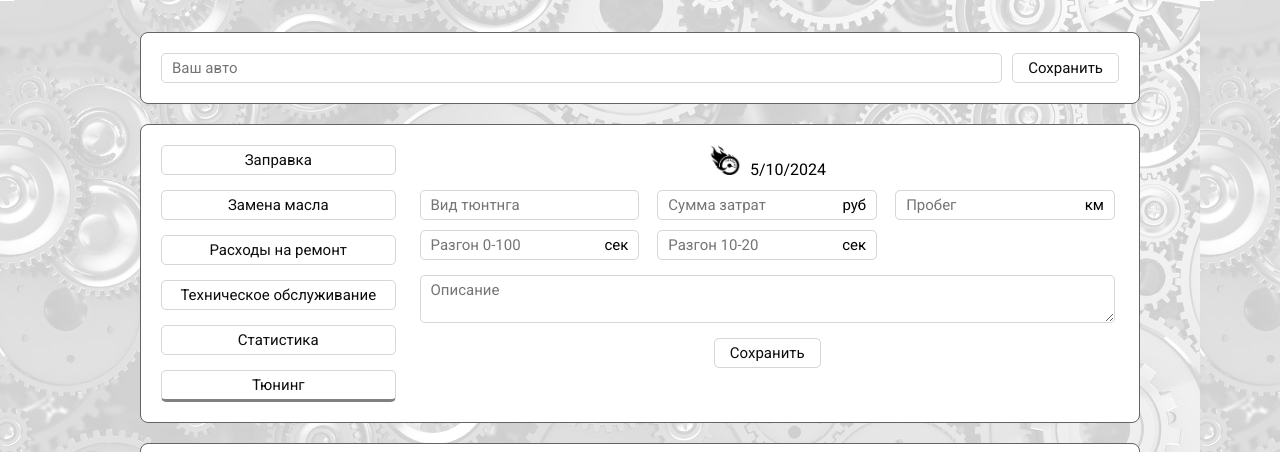
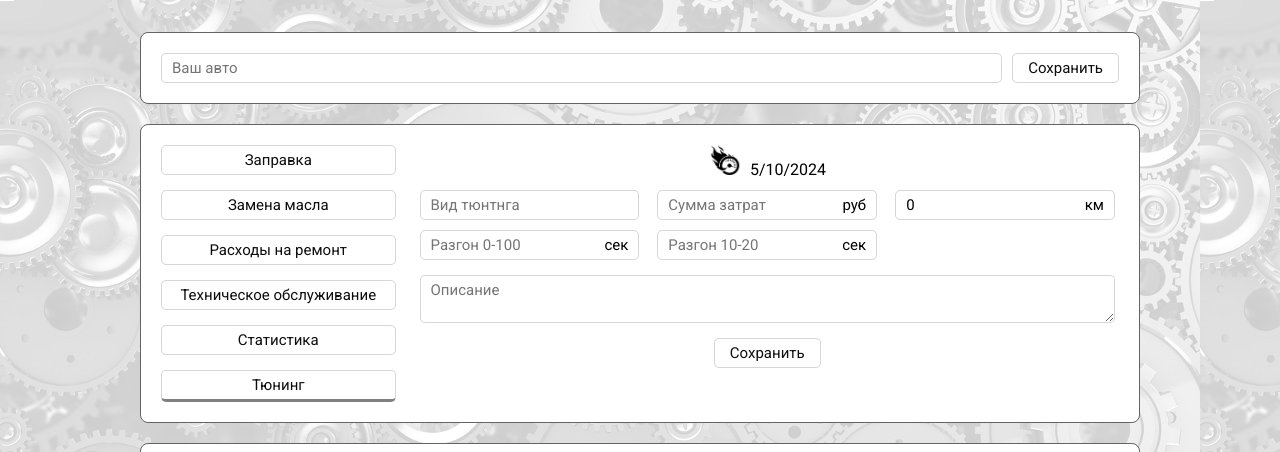
Before and after one commit to VitaliyOne/car-maintenance, a React (Vite) app: page / in a window 1280 px wide. Both pictures are taken after a click on the button "Тюнинг". Shown: the top 452 px of the page. Built offline with nearby package versions, Linux system fonts and the light colour scheme.

Commit message:
Add ability to manage textarea

```diff
--- a/src/components/CarMaintenanceMenu.tsx
+++ b/src/components/CarMaintenanceMenu.tsx
@@ -1,7 +1,7 @@
 import { useState } from "react"
 import MyButton from "./UI/button/MyButton"
 import RepairCosts from "./repairCosts/RepairCosts"
-import Tuning from "./Tuning"
+import Tuning from "./tuning/Tuning"
 import TechnicalMaintenance from "./technicalMaintenance/TechnicalMaintenance"
 import Statistics from "./Statistics"
 import FuelFilling from "./fuelFilling/FuelFilling"
--- a/src/components/Tuning.tsx
+++ /dev/null
@@ -1,29 +0,0 @@
-import TuningIcon from '/public/tuningIcon.png';
-import MyInput from './UI/input/MyInput';
-import MyButton from './UI/button/MyButton';
-import InputAdornment from './UI/InputAdornment/InputAdornment';
-import MyTextarea from './UI/textarea/MyTextarea';
-import useAppSelector from '../hooks/useAppSelector';
-
-const Tuning = () => {
-  const dateTime = useAppSelector((state) => state.localTime.time)
-
-  return (
-    <div>
-      <time className="time"><img src={TuningIcon} alt="TuningIcon" style={{ height: "30px" }} /> &nbsp;{dateTime}</time>
-      <div className="infoOilСhange">
-        <MyInput placeholder="Вид тюнтнга" type="text"></MyInput>
-        <InputAdornment placeholder="Сумма затрат" type="number" span="руб"></InputAdornment>
-        <InputAdornment placeholder="Пробег" type="number" span="км"></InputAdornment>
-        <InputAdornment placeholder="Разгон 0-100" type="number" span="сек"></InputAdornment>
-        <InputAdornment placeholder="Разгон 10-20" type="number" span="сек"></InputAdornment>
-      </div>
-      <div className="infoOilСhange">
-        <MyTextarea placeholder='Описание'></MyTextarea>
-      </div>
-      <MyButton children="Сохранить"></MyButton>
-    </div>
-  )
-}
-
-export default Tuning
--- a/src/components/UI/textarea/MyTextarea.tsx
+++ b/src/components/UI/textarea/MyTextarea.tsx
@@ -2,11 +2,13 @@ import classes from "./MyTextarea.module.css"
 
 interface MyTextareaProps {
     placeholder: string;
-  }
+    value?: string;
+    handleChange: (event: React.ChangeEvent<HTMLTextAreaElement>) => void;
+}
 
 const MyTextarea = (props: MyTextareaProps) => {
   return (
-    <textarea className={classes.myTextarea} placeholder={props.placeholder}></textarea>
+    <textarea onChange={(event=> props.handleChange(event) )} {...props} className={classes.myTextarea} placeholder={props.placeholder}>{props.value}</textarea>
   )
 }
 
--- /dev/null
+++ b/src/components/tuning/Tuning.tsx
@@ -0,0 +1,45 @@
+import TuningIcon from '/public/tuningIcon.png';
+import MyInput from '../UI/input/MyInput';
+import MyButton from '../UI/button/MyButton';
+import InputAdornment from '../UI/InputAdornment/InputAdornment';
+import MyTextarea from '../UI/textarea/MyTextarea';
+import useAppSelector from '../../hooks/useAppSelector';
+import { useState } from 'react';
+import { DEFAULT_TUNING_FORM_DATA } from './const';
+import { ITuningForm } from './types';
+
+const Tuning = () => {
+  const dateTime = useAppSelector((state) => state.localTime.time);
+  const [formData, setFormData] = useState<ITuningForm> (DEFAULT_TUNING_FORM_DATA);
+  const [description, setDescription] = useState<string>('')
+
+  const handleChange = (event: React.ChangeEvent<HTMLTextAreaElement>) => {
+    setDescription(event.target.value);
+  };
+
+  const onInputChange: React.ChangeEventHandler<HTMLInputElement> = (event) => {
+    const { name, value } = event.target;
+    setFormData((state) => ({ ...state, [name]: value }));
+  };
+
+  return (
+    <div>
+      <time className="time"><img src={TuningIcon} alt="TuningIcon" style={{ height: "30px" }} /> &nbsp;{dateTime}</time>
+      <form>
+        <div className="infoOilСhange">
+          <MyInput onChange={onInputChange} name="typeTuning" value={formData.typeTuning} placeholder="Вид тюнтнга" type="text"></MyInput>
+          <InputAdornment onChange={onInputChange} name="price" value={formData.price} placeholder="Сумма затрат" type="number" span="руб"></InputAdornment>
+          <InputAdornment onChange={onInputChange} name="mileage" value={formData.mileage} placeholder="Пробег" type="number" span="км"></InputAdornment>
+          <InputAdornment onChange={onInputChange} name="acceleration1" value={formData.acceleration1} placeholder="Разгон 0-100" type="number" span="сек"></InputAdornment>
+          <InputAdornment onChange={onInputChange} name="acceleration12" value={formData.acceleration12} placeholder="Разгон 10-20" type="number" span="сек"></InputAdornment>
+        </div>
+        <div className="infoOilСhange">
+          <MyTextarea handleChange={handleChange} value={description} placeholder='Описание'></MyTextarea>
+        </div>
+        <MyButton children="Сохранить"></MyButton>
+      </form>
+    </div>
+  )
+}
+
+export default Tuning
--- /dev/null
+++ b/src/components/tuning/const.ts
@@ -0,0 +1,11 @@
+
+export const DEFAULT_TUNING_FORM_DATA = {
+    id: new Date().getTime(),
+    typeTuning: '',
+    price: '',
+    mileage: 0,
+    consumables: '',
+    acceleration1: '',
+    acceleration12: '',
+    description: ''
+}
--- /dev/null
+++ b/src/components/tuning/types.ts
@@ -0,0 +1,9 @@
+export interface ITuningForm {
+    id: number,
+    typeTuning: string,
+    price: string,
+    mileage: number,
+    acceleration1: string,
+    acceleration12: string,
+    description: string
+}
```
